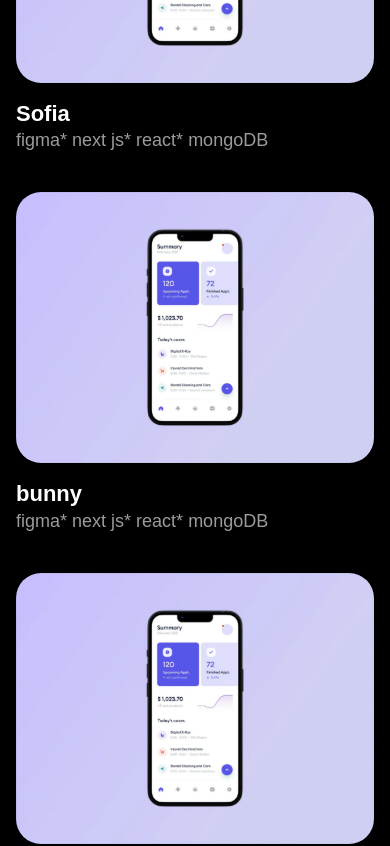
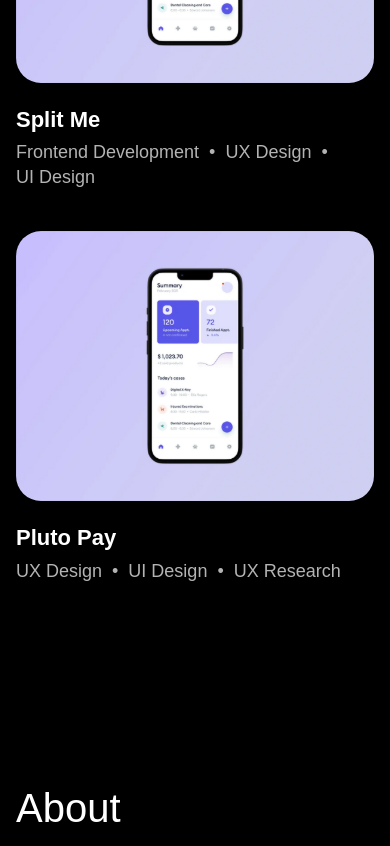
Before and after one commit to d-opri/d-opri.github.io, a Next.js app: page / in a window 390 px wide. Shown: the part 1220-2066 px from the top of the page. Built offline with nearby package versions, Linux system fonts and the light colour scheme; a web font is replaced by a local one.

Commit message:
add media query for sections

```diff
--- a/components/Project.js
+++ b/components/Project.js
@@ -3,7 +3,7 @@
 import Link from "next/link";
 import { useInView } from "react-intersection-observer";
 
-export default function Project({ title, stack, image }) {
+export default function Project({ title, stack, image, link }) {
   const { ref, inView } = useInView({
     triggerOnce: false,
     threshold: 0,
@@ -26,19 +26,20 @@
         );
       })}
       <header>
-        <StyledLink href="/splitme">
+        <StyledLink href={link}>
           <h3>{title}</h3>
         </StyledLink>
         <ul>
-          {stack.map((tag, index) => {
-            return (
+          {stack.map((tag, index, arr) =>
+            index === arr.length - 1 ? (
+              <li key={index}>{tag}</li>
+            ) : (
               <li key={index}>
-                <p>
-                  {index > 0 ? ` * ` : ""} {tag}
-                </p>
+                {tag}
+                &nbsp; • &nbsp;
               </li>
-            );
-          })}
+            )
+          )}
         </ul>
       </header>
     </ProjectContainer>
@@ -50,20 +51,10 @@
   flex-flow: column;
   gap: 20px;
 
-  h3 {
-    font-size: 22px;
-    line-height: 134.52%;
-    /* identical to box height, or 30px */
-  }
-
   ul {
     display: flex;
     flex-flow: row wrap;
     list-style: none;
-  }
-
-  a {
-    text-decoration: none !important;
   }
 
   header {
@@ -74,8 +65,8 @@
 
   li {
     font-size: 18px;
-    line-height: 134.52%;
-    color: rgba(155, 155, 155, 1);
+    line-height: 1.4em;
+    opacity: 0.7;
   }
 
   @media screen and (max-width: 834px) {
@@ -98,10 +89,9 @@
   }
 `;
 const StyledLink = styled(Link)`
-  width: min-content;
   h3 {
     font-size: 22px;
-    line-height: 134.52%;
-    /* identical to box height, or 30px */
+    line-height: 1.875em;
+    font-weight: 550;
   }
 `;
--- a/components/newComponents/Container.js
+++ b/components/newComponents/Container.js
@@ -25,15 +25,14 @@
   height: min-content;
   width: 100%;
   scroll-snap-align: start;
-
   display: flex;
   flex-flow: column;
   place-content: flex-start;
-
   padding: 100px 1rem;
 
   @media (min-width: 768px) {
-    padding: 0;
+    padding: 100px;
+    height: 100vh;
   }
 `;
 
@@ -45,7 +44,8 @@
   gap: 40px;
 
   @media (min-width: 768px) {
-    padding: 0;
+    flex-direction: row;
+    place-content: center space-between;
   }
 `;
 
@@ -55,7 +55,10 @@
   line-height: 1.2em;
 
   @media (min-width: 768px) {
-    padding: 0;
+    font-weight: 500;
+    font-size: 92px;
+    line-height: 134.52%;
+    /* identical to box height, or 124px */
   }
 `;
 
@@ -63,12 +66,17 @@
   opacity: 0.7;
   font-size: 22px;
   line-height: 1.8em;
-
   word-break: break-word;
   overflow-wrap: break-word;
 
   @media (min-width: 768px) {
-    padding: 0;
+    flex-basis: 654px;
+
+    font-size: 32px;
+    line-height: 132.52%;
+    /* or 42px */
+    font-weight: 400;
+    letter-spacing: -0.045em;
   }
 `;
 
@@ -79,24 +87,5 @@
   justify-content: space-evenly;
 
   @media (min-width: 768px) {
-    padding: 0;
   }
 `;
-
-// const StyledTitle = styled.h1`
-//   font-style: normal;
-//   font-weight: 500;
-//   font-size: 3.125rem;
-//   line-height: 51px;
-//   letter-spacing: 0.07em;
-//   text-transform: uppercase;
-
-//   @media screen and (min-width: 1200px) {
-//     font-weight: 500;
-//     // font-size: 4.688rem;
-//     font-size: 12.5rem;
-//     line-height: 12.875rem;
-//     letter-spacing: 0.105em;
-//     transform: translateX(50.2466%);
-//   }
-// `;
--- a/components/projectDB.js
+++ b/components/projectDB.js
@@ -1,54 +1,26 @@
 export const PROJECTS = [
   {
-    title: "Sofia",
-    stack: ["figma", "next js", "react", "mongoDB"],
+    title: "Split Me",
+    stack: ["Frontend Development", "UX Design", "UI Design"],
     description:
       "Here comes the description of the projehtb what . ddi and so son and so forth projehtb what . dkhwlwhdi and so son and so fo",
     image: [
       {
         img: "/mockup.svg",
-        alt: "bunny",
+        alt: "split me app",
       },
     ],
     link: "/",
   },
   {
-    title: "bunny",
-    stack: ["figma", "next js", "react", "mongoDB"],
+    title: "Pluto Pay",
+    stack: ["UX Design", "UI Design", "UX Research"],
     description:
       "Here comes the description of the projehtb what . ddi and so son and so forth projehtb what . dkhwlwhdi and so son and so fo",
     image: [
       {
         img: "/mockup.svg",
-        alt: "bunny",
-      },
-    ],
-
-    link: "/",
-  },
-  {
-    title: "bunny",
-    stack: ["figma", "next js", "react", "mongoDB"],
-    description:
-      "Here comes the description of the projehtb what . ddi and so son and so forth projehtb what . dkhwlwhdi and so son and so fo",
-    image: [
-      {
-        img: "/mockup.svg",
-        alt: "bunny",
-      },
-    ],
-
-    link: "/",
-  },
-  {
-    title: "bunny",
-    stack: ["figma", "next js", "react", "mongoDB"],
-    description:
-      "Here comes the description of the projehtb what . ddi and so son and so forth projehtb what . dkhwlwhdi and so son and so fo",
-    image: [
-      {
-        img: "/mockup.svg",
-        alt: "bunny",
+        alt: "pluto pay",
       },
     ],
 
--- a/src/pages/index.js
+++ b/src/pages/index.js
@@ -8,7 +8,6 @@
   return (
     <>
       <Hero />
-      {/* <Projects /> */}
       <Work />
       <About />
       <Skills />
```
